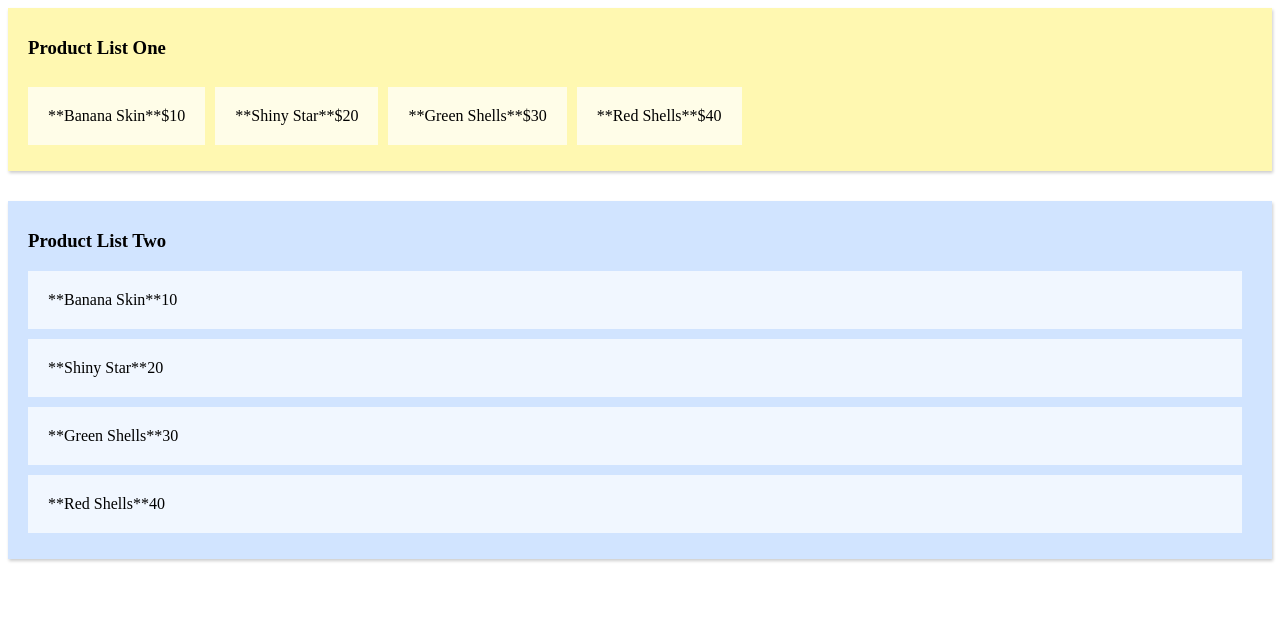
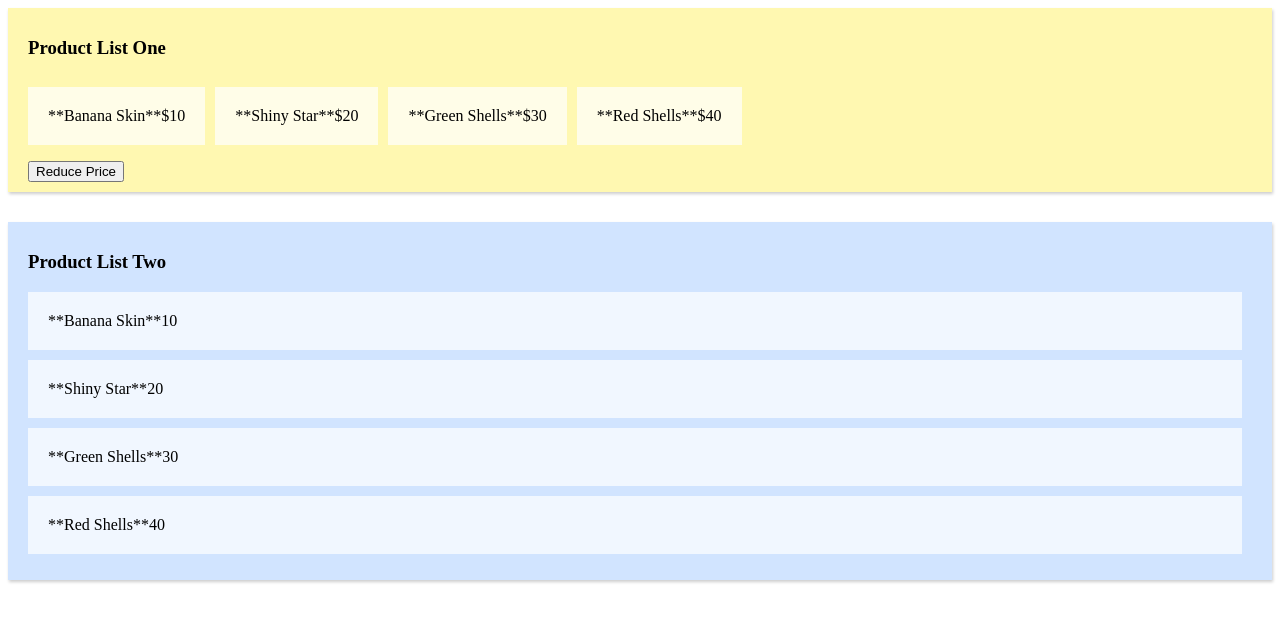
Before and after one commit to johntmunger/vuex-product-list, a Vue app: page /#/about in a window 1280 px wide. Shown: the top 622 px of the page. Built offline with nearby package versions, Linux system fonts and the light colour scheme.

Commit message:
chore: Add a mutation to update the state globally between the two components

```diff
--- a/src/components/productListOne.vue
+++ b/src/components/productListOne.vue
@@ -7,6 +7,7 @@
         <span class="name">${{product.price}}</span>
       </li>
     </ul>
+    <button v-on:click="reducePrice">Reduce Price</button>
   </div>
 </template>
 
@@ -19,6 +20,11 @@
     },
     saleProducts() {
       return this.$store.getters.saleProducts;
+    }
+  },
+  methods: {
+    reducePrice: function() {
+      this.$store.commit('reducePrice');
     }
   }
 }
--- a/src/store/index.js
+++ b/src/store/index.js
@@ -24,6 +24,11 @@
     }
   },
   mutations: {
+    reducePrice:state => {
+      state.products.forEach(product => {
+        product.price -= 1;
+      });
+    }
   },
   actions: {
   },
```
